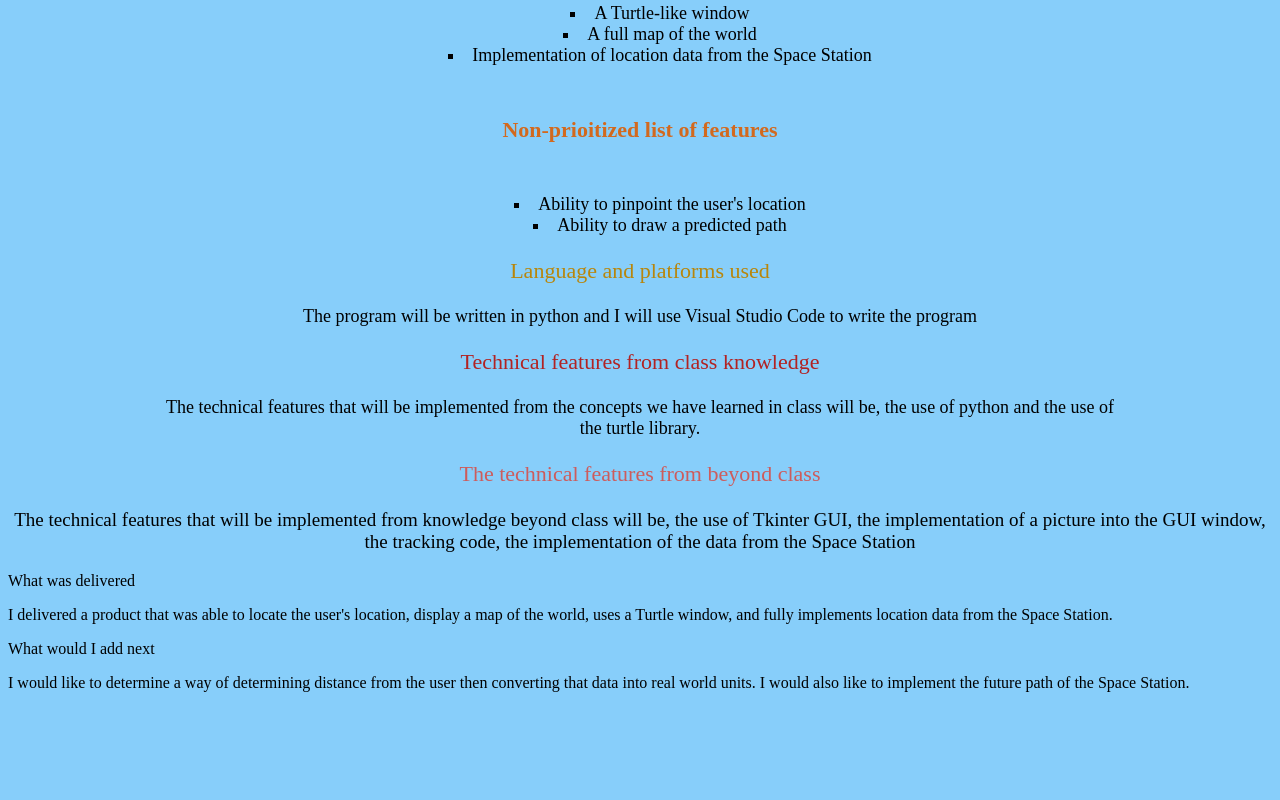
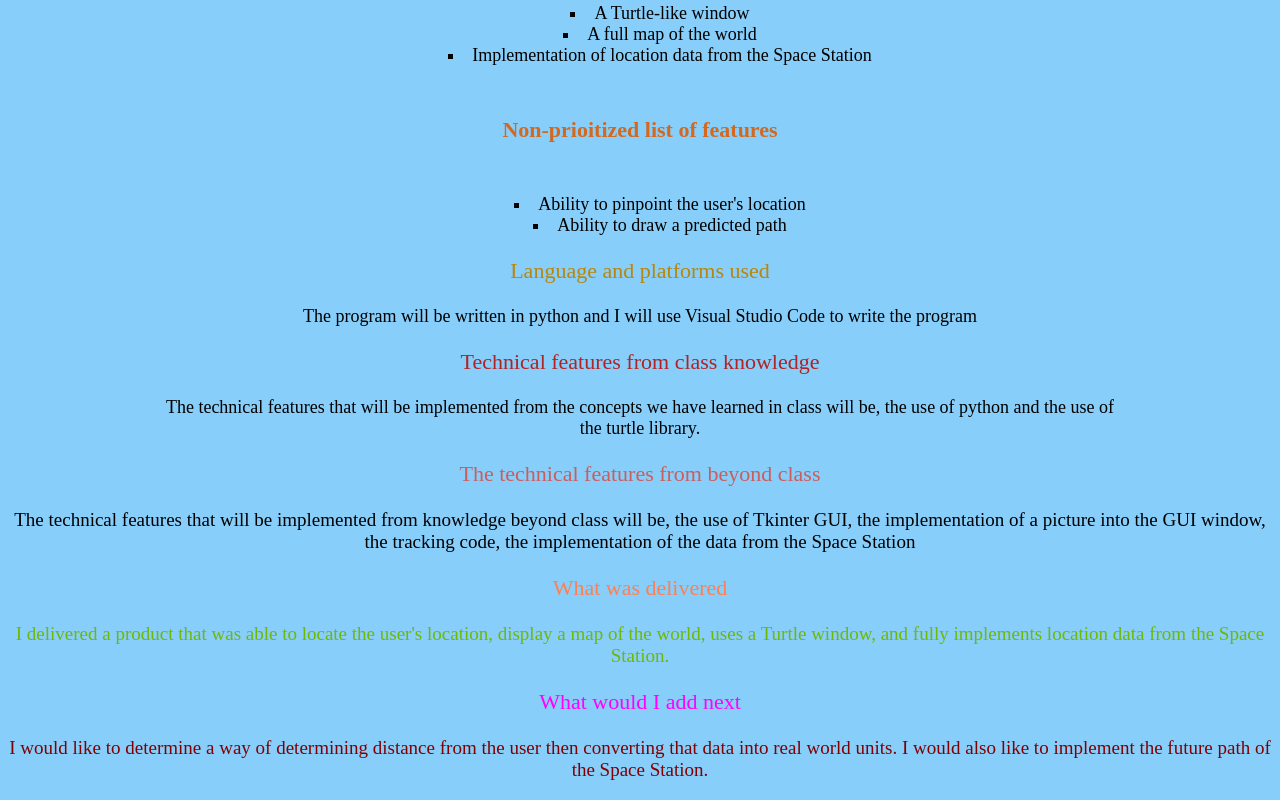
Before and after one commit to William-Cyze/final-project-proposal, a plain HTML site: page index.html in a window 1280 px wide. Shown: the part 461-1261 px from the top of the page. Before the commit the page ends 1169 px from the top, so only its background shows below. Drawn offline with Linux system fonts and the light colour scheme.

Commit message:
Update final-project-proposal.css

```diff
--- a/final-project-proposal.css
+++ b/final-project-proposal.css
@@ -30,3 +30,11 @@ h6 {text-align: center; font-size: 22px; color:chocolate; }
 .p8 {text-align: center; font-size: 22px; color:firebrick;}
 
 .p9 {text-align: center; font-size: 22px; color:indianred;}
+
+.p10 {text-align: center; font-size: 22px; color: coral;}
+
+.p11 {text-align: center; font-size: 19px; color: rgb(111, 184, 3);}
+
+.p12 {text-align: center; font-size: 22px; color: magenta;}
+
+.p13 {text-align: center; font-size: 19px; color: maroon;}
```
